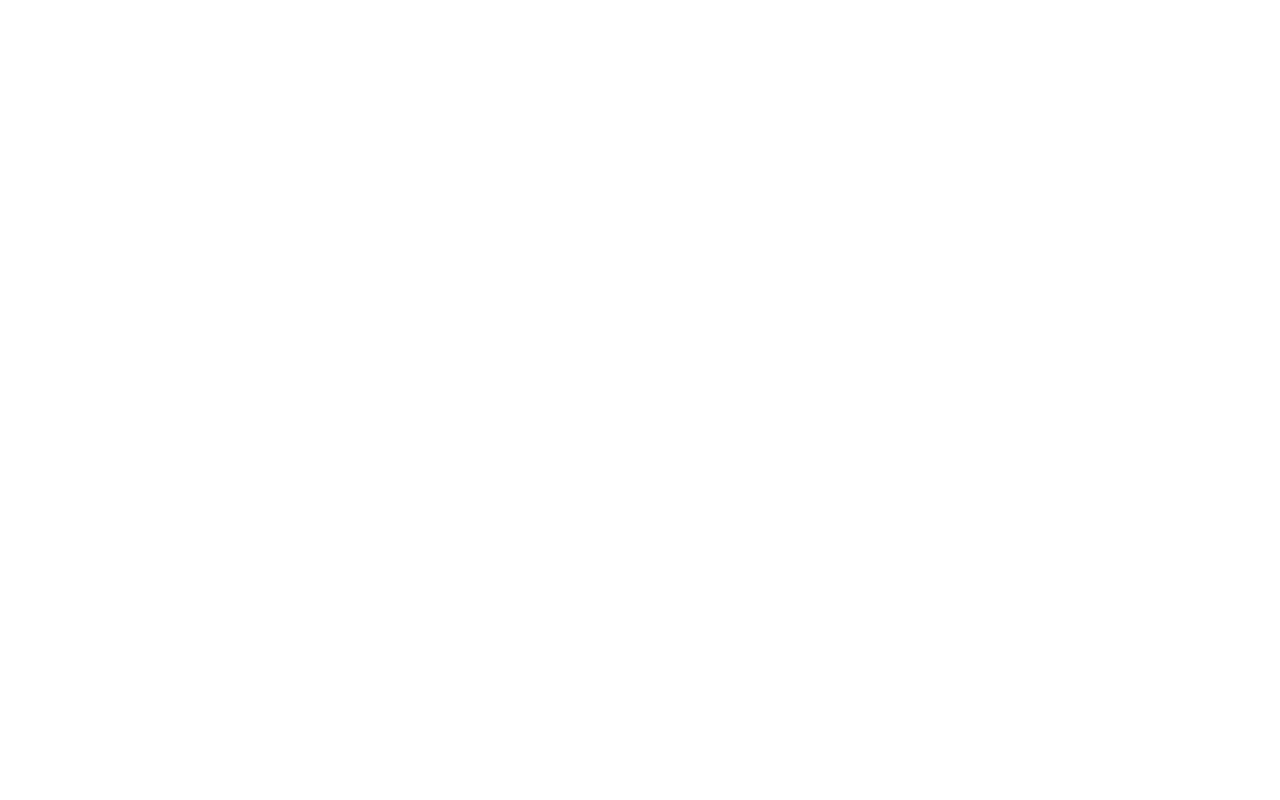
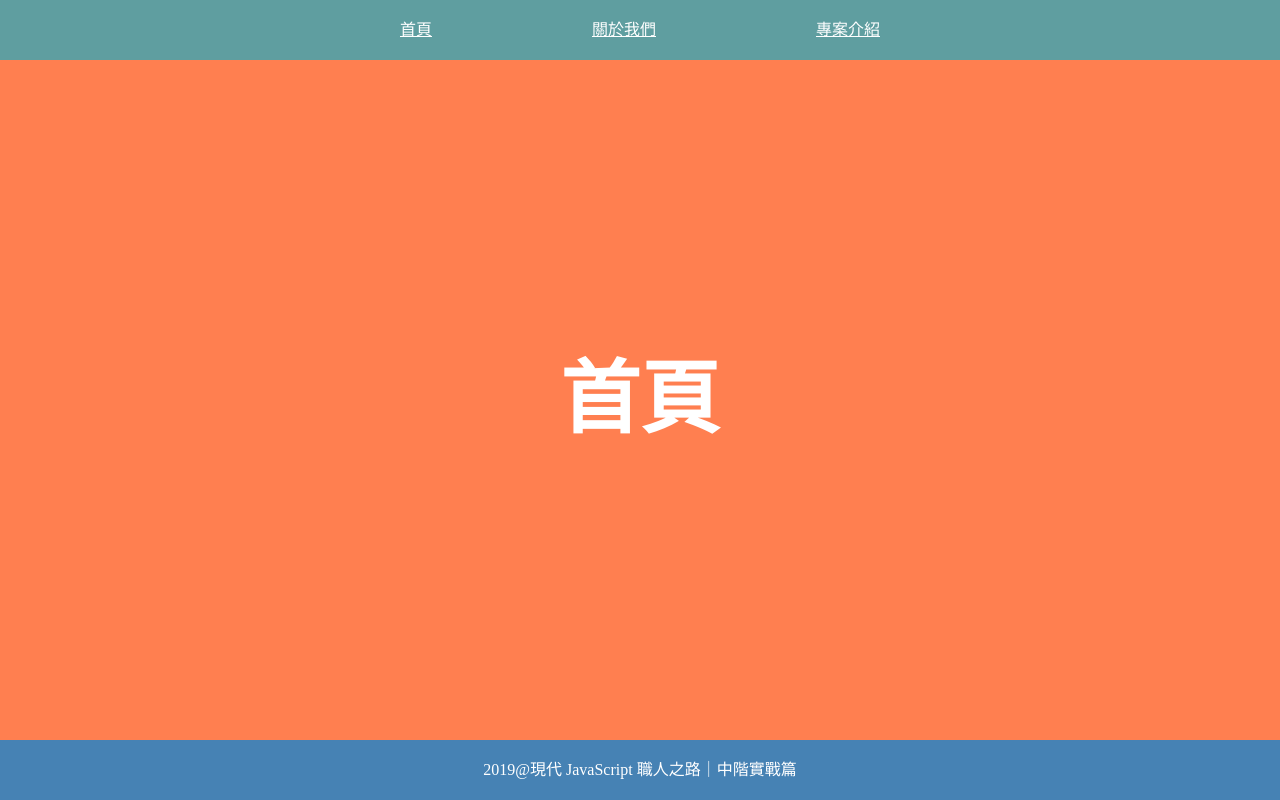
Before and after one commit to a23246542/JS_course_Intermediate_example, a plain HTML site: page example/05-共用組件載入篇/index.html in a window 1280 px wide. Drawn offline with nearby package versions, Linux system fonts and the light colour scheme.

Commit message:
共用組件

```diff
--- a/example/05-共用組件載入篇/components/footer.html
+++ b/example/05-共用組件載入篇/components/footer.html
@@ -0,0 +1,4 @@
+
+<div class="text">
+    <p>2019@現代 JavaScript 職人之路｜中階實戰篇</p>
+</div>
--- a/example/05-共用組件載入篇/components/header.html
+++ b/example/05-共用組件載入篇/components/header.html
@@ -0,0 +1,5 @@
+<ul id="nav">
+    <li><a href="./index.html">首頁</a></li>
+    <li><a href="./about.html">關於我們</a></li>
+    <li><a href="./project.html">專案介紹</a></li>
+</ul>
--- /dev/null
+++ b/example/05-共用組件載入篇/css/main.css
@@ -0,0 +1,72 @@
+*{
+    box-sizing: border-box;
+    padding: 0;
+    margin: 0;
+}
+html, body{
+    width: 100%;
+    height: 100%;
+    display: flex;
+    justify-content: center;
+    align-items: center;
+    font-family: "Microsoft JhengHei","Heiti TC","sans-serif";
+}
+#app{
+    width: 100%;
+    height: 100%;
+}
+
+#header{
+    position: fixed;
+    top: 0;
+    left: 0;
+    width: 100%;
+    height: 60px;
+    background-color: cadetblue;
+}
+
+#main{
+    width: 100%;
+    height: 100%;
+    display: flex;
+    justify-content: center;
+    align-items: center;
+    background-color: coral;
+}
+#main > h1{
+    color: #fff;
+    font-size: 80px;
+}
+#footer{
+    position: fixed;
+    bottom: 0;
+    left: 0;
+    width: 100%;
+    height: 60px;
+    background-color: steelblue;
+    text-align: center;
+    color: #fff;
+}
+#footer > .text{
+    width: 100%;
+    height: 100%;
+}
+#footer > .text > p{
+    line-height: 60px;
+}
+
+
+ul#nav{
+    width: 50%;
+    height: 100%;
+    margin: 0 auto;
+    display: flex;
+    justify-content: space-around;
+    align-items: center;
+}
+ul#nav > li{
+    list-style: none;
+}
+ul#nav > li > a{
+    color: #fff;
+}
--- a/example/05-共用組件載入篇/index.html
+++ b/example/05-共用組件載入篇/index.html
@@ -6,15 +6,21 @@
     <meta http-equiv="X-UA-Compatible" content="ie=edge">
     <title>首頁 - 非同步載入共用組件</title>
     <link rel="stylesheet" href="./css/normalize.css">
+    <link rel="stylesheet" href="./css/main.css">
 </head>
 <body>
     <div id="app">
-        <div id="header"></div>
-        <div id="main">
+        <div id="header">
 
         </div>
-        <div id="footer"></div>
+        <div id="main">
+            <h1>首頁</h1>
+        </div>
+        <div id="footer">
+
+        </div>
     </div>
     <script src="https://cdnjs.cloudflare.com/ajax/libs/axios/0.18.0/axios.js"></script>
+    <script src="./js/main.js"></script>
 </body>
 </html>
--- /dev/null
+++ b/example/05-共用組件載入篇/js/main.js
@@ -0,0 +1,18 @@
+window.onload = function(){
+
+    var headerDOM = document.getElementById('header')
+    var footerDOM = document.getElementById('footer')
+
+    function getHeader() {
+        return axios.get('./components/header.html');
+    }
+    function getFooter() {
+        return axios.get('./components/footer.html');
+    }
+
+    axios.all([getHeader(), getFooter()]).then(axios.spread(function (header, footer) {
+        headerDOM.innerHTML = header.data;
+        footerDOM.innerHTML = footer.data;
+    }));
+
+}
```
Also changed, not shown: example/05-共用組件載入篇/about.html (+3 -1 lines), example/05-共用組件載入篇/project.html (+3 -1 lines).
